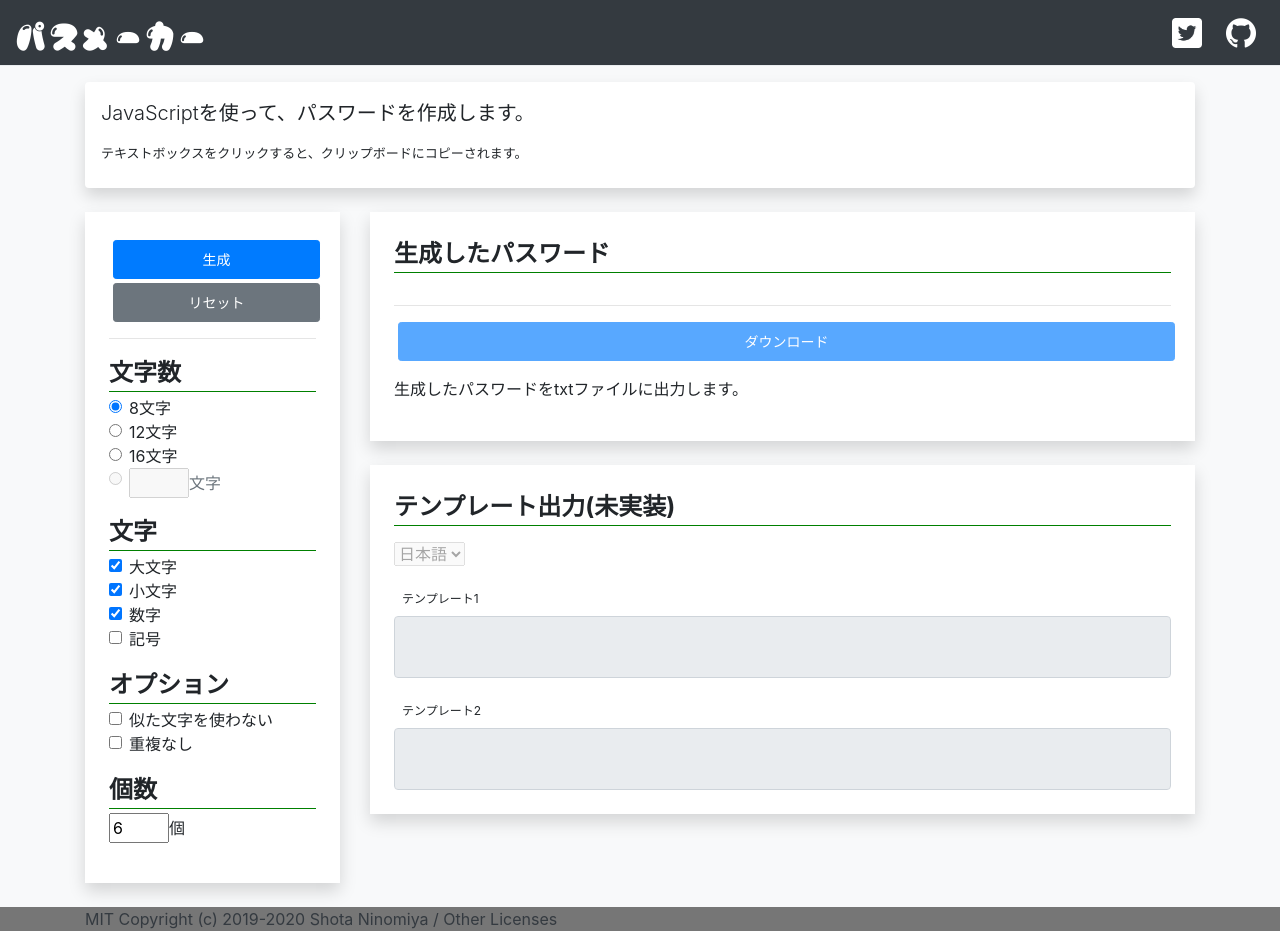
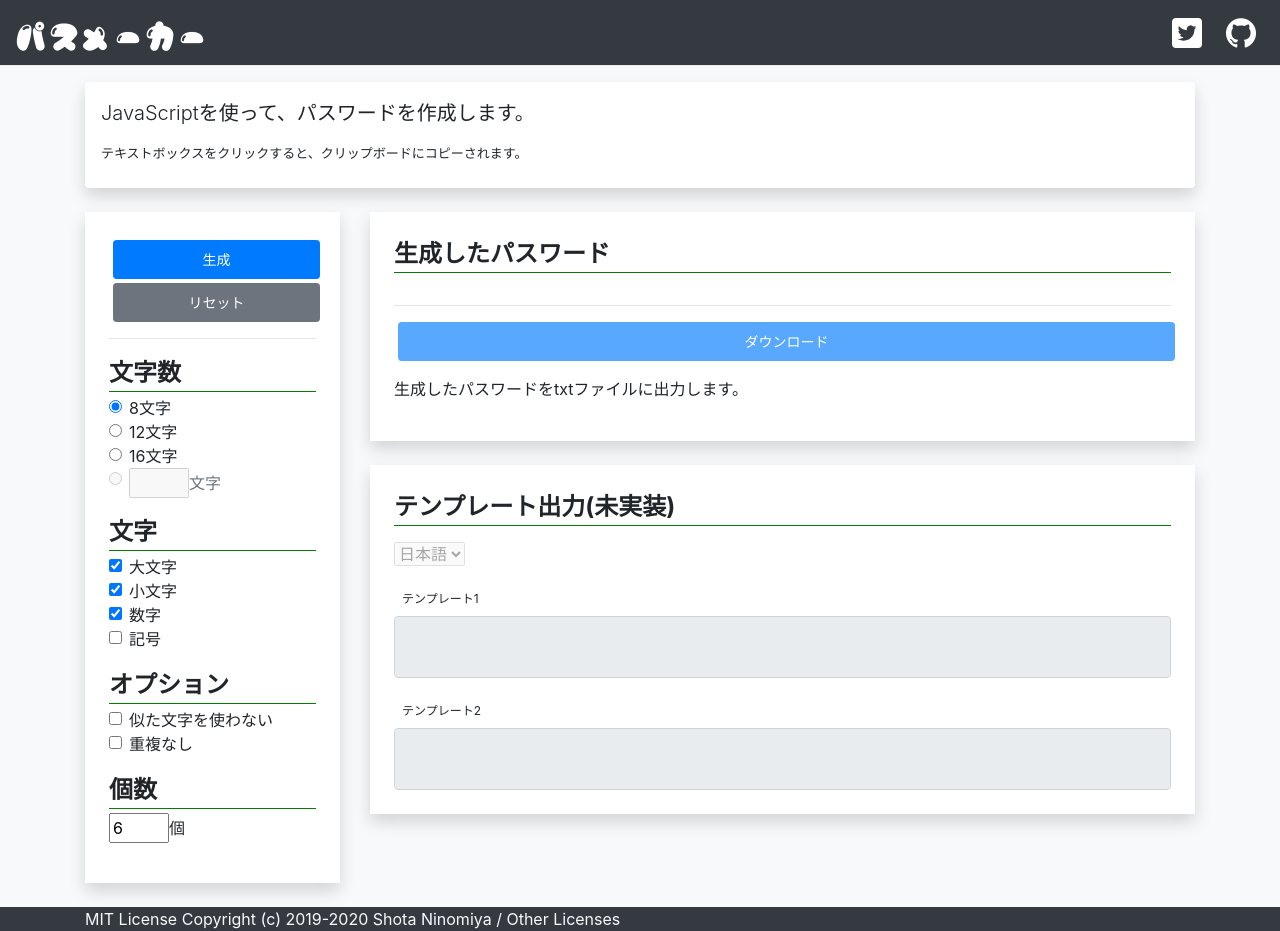
Before and after one commit to nishota/password-maker, an Angular app: page / in a window 1280 px wide. Built offline with nearby package versions, Linux system fonts and the light colour scheme.

Commit message:
footerデザインの変更

```diff
--- a/src/app/app.component.html
+++ b/src/app/app.component.html
@@ -2,6 +2,6 @@
   <app-nav-bar></app-nav-bar>
   <app-content></app-content>
 </div>
-<div class="footer">
+<div class="footer bg-dark">
   <app-footer></app-footer>
 </div>
--- a/src/app/footer/footer.component.html
+++ b/src/app/footer/footer.component.html
@@ -1,5 +1,8 @@
 <div class="container">
-    <div class="mx-auto text-dark">
-        MIT Copyright (c) 2019-2020 <a class="text-dark" href="https://github.com/nishota/password-maker">Shota Ninomiya</a> / <a class="text-dark" href="./3rdpartylicenses.txt">Other Licenses</a>
+    <div class="mx-auto">
+        <span class="text-light">
+            MIT License Copyright (c) 2019-2020 Shota Ninomiya /
+        </span>
+        <a class="text-light" href="./3rdpartylicenses.txt">Other Licenses</a>
     </div>
 </div>
```
